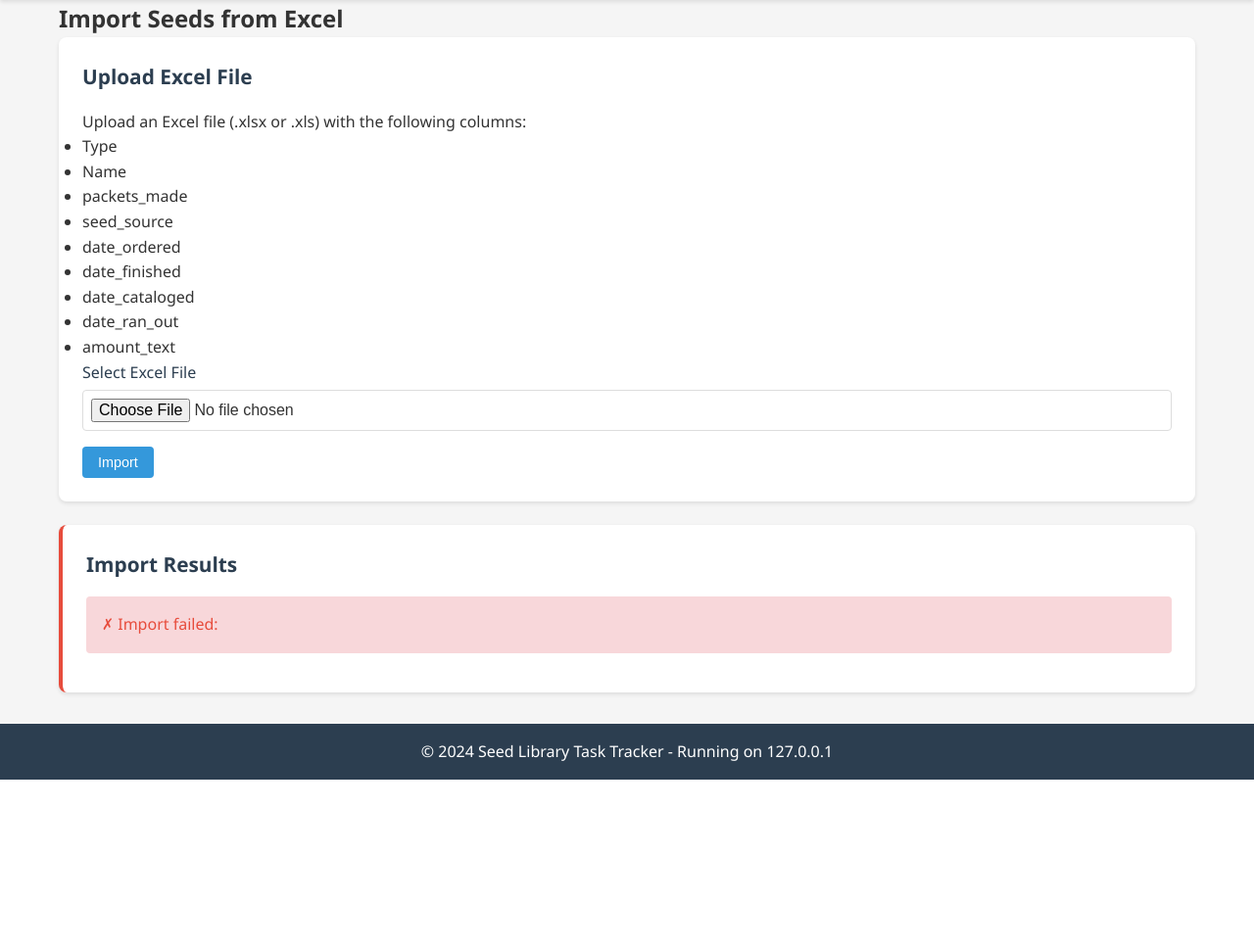
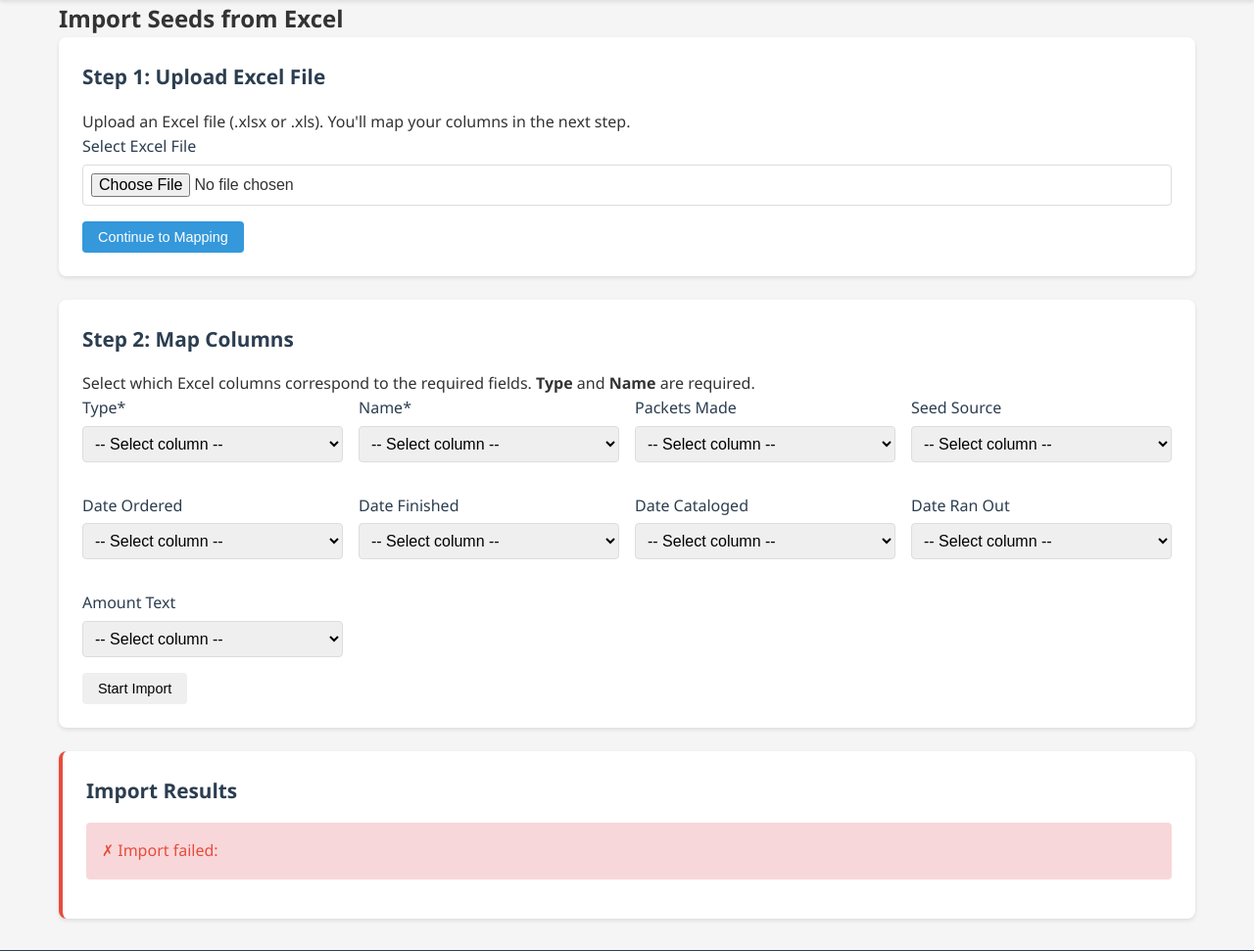
Before and after one commit to longanisainhertaco/Seed, a FastAPI app: template app/templates/import.html in a window 1280 px wide. Shown: the part 104-1075 px from the top of the page at 98% size. Before the commit the page ends 900 px from the top, so only its background shows below. Run offline with FastAPI, Linux system fonts and the light colour scheme; the template is opened without the code that fills it: most values are stand-ins (such as "Sample title", 1, 10 or a date in 2020).

Commit message:
Add column mapping flow for Excel seed imports

```diff
--- a/app/main.py
+++ b/app/main.py
@@ -7,6 +7,7 @@
 import os
 import shutil
 from typing import Optional
+import pandas as pd
 
 from app.database import (
     init_database, get_all_seeds, get_seed_by_id, create_seed, update_seed, delete_seed,
@@ -161,37 +162,153 @@
     """Import page."""
     return templates.TemplateResponse("import.html", {
         "request": request,
-        "result": None
+        "result": None,
+        "columns": None,
+        "file_path": None,
+        "mapping_errors": None,
+        "selected_mapping": {}
     })
 
 
-@app.post("/import", response_class=HTMLResponse)
-async def import_excel(request: Request, file: UploadFile = File(...)):
-    """Import seeds from Excel file."""
+@app.post("/import/upload", response_class=HTMLResponse)
+async def import_upload(request: Request, file: UploadFile = File(...)):
+    """Upload Excel file and read headers for mapping."""
     if not file.filename.endswith(('.xlsx', '.xls')):
         return templates.TemplateResponse("import.html", {
             "request": request,
             "result": {
                 'success': False,
                 'error': 'Please upload an Excel file (.xlsx or .xls)'
-            }
+            },
+            "columns": None,
+            "file_path": None,
+            "mapping_errors": None,
+            "selected_mapping": {}
         })
 
     os.makedirs("data", exist_ok=True)
-    file_path = f"data/{file.filename}"
+    file_path = os.path.join("data", f"import_{int(datetime.now().timestamp())}_{file.filename}")
 
     try:
         with open(file_path, "wb") as buffer:
             shutil.copyfileobj(file.file, buffer)
 
-        result = import_seeds_from_excel(file_path)
-
-        for seed in get_all_seeds():
-            auto_generate_tasks_for_seed(seed['id'])
+        df = pd.read_excel(file_path, nrows=0)
+        columns = [col.strip() for col in df.columns]
 
         return templates.TemplateResponse("import.html", {
             "request": request,
-            "result": result
+            "result": None,
+            "columns": columns,
+            "file_path": file_path,
+            "mapping_errors": None,
+            "selected_mapping": {}
+        })
+
+    except Exception as e:
+        logger.error(f"Import failed: {str(e)}")
+        if os.path.exists(file_path):
+            os.remove(file_path)
+        return templates.TemplateResponse("import.html", {
+            "request": request,
+            "result": {
+                'success': False,
+                'error': str(e)
+            },
+            "columns": None,
+            "file_path": None,
+            "mapping_errors": None,
+            "selected_mapping": {}
+        })
+
+
+@app.post("/import/confirm", response_class=HTMLResponse)
+async def import_confirm(
+    request: Request,
+    file_path: str = Form(...),
+    type_column: Optional[str] = Form(None),
+    name_column: Optional[str] = Form(None),
+    packets_made_column: Optional[str] = Form(None),
+    seed_source_column: Optional[str] = Form(None),
+    date_ordered_column: Optional[str] = Form(None),
+    date_finished_column: Optional[str] = Form(None),
+    date_cataloged_column: Optional[str] = Form(None),
+    date_ran_out_column: Optional[str] = Form(None),
+    amount_text_column: Optional[str] = Form(None)
+):
+    """Confirm import with selected column mappings."""
+    if not os.path.exists(file_path):
+        return templates.TemplateResponse("import.html", {
+            "request": request,
+            "result": {
+                'success': False,
+                'error': 'Uploaded file could not be found. Please upload again.'
+            },
+            "columns": None,
+            "file_path": None,
+            "mapping_errors": None,
+            "selected_mapping": {}
+        })
+
+    mapping = {
+        'Type': type_column,
+        'Name': name_column,
+        'packets_made': packets_made_column,
+        'seed_source': seed_source_column,
+        'date_ordered': date_ordered_column,
+        'date_finished': date_finished_column,
+        'date_cataloged': date_cataloged_column,
+        'date_ran_out': date_ran_out_column,
+        'amount_text': amount_text_column
+    }
+
+    selected_mapping = {k: v for k, v in mapping.items() if v}
+
+    try:
+        result = import_seeds_from_excel(file_path, mapping)
+
+        if result.get('success'):
+            for seed in get_all_seeds():
+                auto_generate_tasks_for_seed(seed['id'])
+            try:
+                os.remove(file_path)
+            except OSError:
+                logger.warning(f"Temporary file {file_path} could not be removed.")
+
+            return templates.TemplateResponse("import.html", {
+                "request": request,
+                "result": result,
+                "columns": None,
+                "file_path": None,
+                "mapping_errors": None,
+                "selected_mapping": {}
+            })
+
+        if result.get('mapping_errors'):
+            df = pd.read_excel(file_path, nrows=0)
+            columns = [col.strip() for col in df.columns]
+
+            return templates.TemplateResponse("import.html", {
+                "request": request,
+                "result": None,
+                "columns": columns,
+                "file_path": file_path,
+                "mapping_errors": result.get('mapping_errors', []),
+                "selected_mapping": selected_mapping
+            })
+
+        try:
+            os.remove(file_path)
+        except OSError:
+            logger.warning(f"Temporary file {file_path} could not be removed.")
+
+        return templates.TemplateResponse("import.html", {
+            "request": request,
+            "result": result,
+            "columns": None,
+            "file_path": None,
+            "mapping_errors": None,
+            "selected_mapping": selected_mapping
         })
 
     except Exception as e:
@@ -201,7 +318,11 @@
             "result": {
                 'success': False,
                 'error': str(e)
-            }
+            },
+            "columns": None,
+            "file_path": None,
+            "mapping_errors": None,
+            "selected_mapping": selected_mapping
         })
 
 
--- a/app/services/task_service.py
+++ b/app/services/task_service.py
@@ -2,7 +2,7 @@
 from typing import List, Dict, Any
 import logging
 from app.models import Task, TaskType, TaskStatus
-from app.database import create_task, get_tasks_by_seed, get_seed_by_id
+from app.database import create_task, get_tasks_by_seed, get_seed_by_id, get_all_tasks
 
 logger = logging.getLogger(__name__)
 
@@ -61,8 +61,6 @@
 
 def calculate_task_metrics() -> Dict[str, Any]:
     """Calculate task metrics for dashboard."""
-    from app.database import get_all_tasks
-
     tasks = get_all_tasks()
     today = datetime.now().date()
 
--- a/app/templates/import.html
+++ b/app/templates/import.html
@@ -7,28 +7,132 @@
     <h2>Import Seeds from Excel</h2>
 
     <div class="card">
-        <h3>Upload Excel File</h3>
-        <p>Upload an Excel file (.xlsx or .xls) with the following columns:</p>
-        <ul>
-            <li>Type</li>
-            <li>Name</li>
-            <li>packets_made</li>
-            <li>seed_source</li>
-            <li>date_ordered</li>
-            <li>date_finished</li>
-            <li>date_cataloged</li>
-            <li>date_ran_out</li>
-            <li>amount_text</li>
-        </ul>
+        <h3>Step 1: Upload Excel File</h3>
+        <p>Upload an Excel file (.xlsx or .xls). You'll map your columns in the next step.</p>
 
-        <form method="post" action="/import" enctype="multipart/form-data">
+        <form method="post" action="/import/upload" enctype="multipart/form-data">
             <div class="form-group">
                 <label>Select Excel File</label>
                 <input type="file" name="file" accept=".xlsx,.xls" required>
             </div>
-            <button type="submit" class="btn btn-primary">Import</button>
+            <button type="submit" class="btn btn-primary">Continue to Mapping</button>
         </form>
     </div>
+
+    {% if columns %}
+    <div class="card">
+        <h3>Step 2: Map Columns</h3>
+        <p>Select which Excel columns correspond to the required fields. <strong>Type</strong> and <strong>Name</strong> are required.</p>
+
+        {% if mapping_errors %}
+        <div class="alert alert-danger">
+            <ul>
+                {% for error in mapping_errors %}
+                <li>{{ error }}</li>
+                {% endfor %}
+            </ul>
+        </div>
+        {% endif %}
+
+        <form method="post" action="/import/confirm">
+            <input type="hidden" name="file_path" value="{{ file_path }}">
+
+            <div class="form-grid">
+                <div class="form-group">
+                    <label>Type<span class="required">*</span></label>
+                    <select name="type_column" required>
+                        <option value="">-- Select column --</option>
+                        {% for column in columns %}
+                        <option value="{{ column }}" {% if selected_mapping.Type == column %}selected{% endif %}>{{ column }}</option>
+                        {% endfor %}
+                    </select>
+                </div>
+
+                <div class="form-group">
+                    <label>Name<span class="required">*</span></label>
+                    <select name="name_column" required>
+                        <option value="">-- Select column --</option>
+                        {% for column in columns %}
+                        <option value="{{ column }}" {% if selected_mapping.Name == column %}selected{% endif %}>{{ column }}</option>
+                        {% endfor %}
+                    </select>
+                </div>
+
+                <div class="form-group">
+                    <label>Packets Made</label>
+                    <select name="packets_made_column">
+                        <option value="">-- Select column --</option>
+                        {% for column in columns %}
+                        <option value="{{ column }}" {% if selected_mapping.packets_made == column %}selected{% endif %}>{{ column }}</option>
+                        {% endfor %}
+                    </select>
+                </div>
+
+                <div class="form-group">
+                    <label>Seed Source</label>
+                    <select name="seed_source_column">
+                        <option value="">-- Select column --</option>
+                        {% for column in columns %}
+                        <option value="{{ column }}" {% if selected_mapping.seed_source == column %}selected{% endif %}>{{ column }}</option>
+                        {% endfor %}
+                    </select>
+                </div>
+
+                <div class="form-group">
+                    <label>Date Ordered</label>
+                    <select name="date_ordered_column">
+                        <option value="">-- Select column --</option>
+                        {% for column in columns %}
+                        <option value="{{ column }}" {% if selected_mapping.date_ordered == column %}selected{% endif %}>{{ column }}</option>
+                        {% endfor %}
+                    </select>
+                </div>
+
+                <div class="form-group">
+                    <label>Date Finished</label>
+                    <select name="date_finished_column">
+                        <option value="">-- Select column --</option>
+                        {% for column in columns %}
+                        <option value="{{ column }}" {% if selected_mapping.date_finished == column %}selected{% endif %}>{{ column }}</option>
+                        {% endfor %}
+                    </select>
+                </div>
+
+                <div class="form-group">
+                    <label>Date Cataloged</label>
+                    <select name="date_cataloged_column">
+                        <option value="">-- Select column --</option>
+                        {% for column in columns %}
+                        <option value="{{ column }}" {% if selected_mapping.date_cataloged == column %}selected{% endif %}>{{ column }}</option>
+                        {% endfor %}
+                    </select>
+                </div>
+
+                <div class="form-group">
+                    <label>Date Ran Out</label>
+                    <select name="date_ran_out_column">
+                        <option value="">-- Select column --</option>
+                        {% for column in columns %}
+                        <option value="{{ column }}" {% if selected_mapping.date_ran_out == column %}selected{% endif %}>{{ column }}</option>
+                        {% endfor %}
+                    </select>
+                </div>
+
+                <div class="form-group">
+                    <label>Amount Text</label>
+                    <select name="amount_text_column">
+                        <option value="">-- Select column --</option>
+                        {% for column in columns %}
+                        <option value="{{ column }}" {% if selected_mapping.amount_text == column %}selected{% endif %}>{{ column }}</option>
+                        {% endfor %}
+                    </select>
+                </div>
+            </div>
+
+            <button type="submit" class="btn btn-success">Start Import</button>
+        </form>
+    </div>
+    {% endif %}
 
     {% if result %}
     <div class="card {% if result.success %}success{% else %}error{% endif %}">
```
Also changed, not shown: app/services/import_service.py (+56 -42 lines), tests/test_import_service.py (added, +56 -0 lines).
